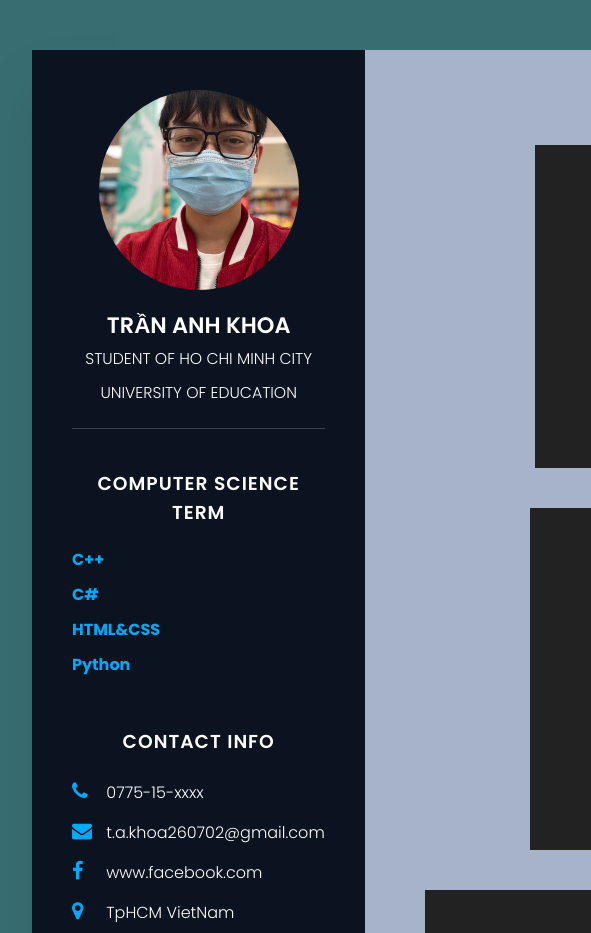
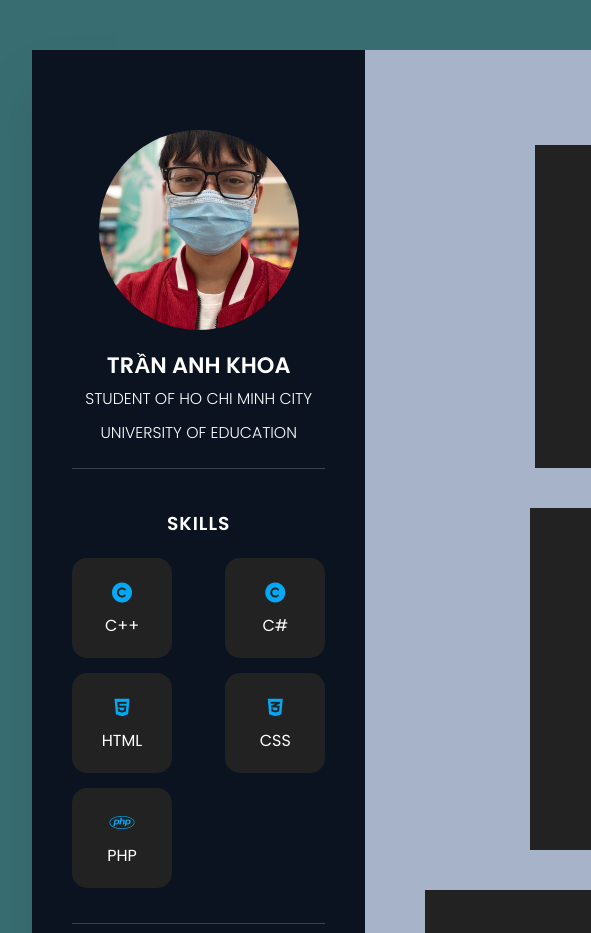
Before and after one commit to AnhKhoa267/CV, a plain HTML site: page index.html in a window 1280 px wide. Shown: the top 933 px of the page, 108-699 px from the left. Drawn offline with Linux system fonts and the light colour scheme.

Commit message:
Add files via upload

```diff
--- a/index.html
+++ b/index.html
@@ -9,6 +9,8 @@
     <link rel="stylesheet" href="https://cdnjs.cloudflare.com/ajax/libs/font-awesome/4.7.0/css/font-awesome.css"
         integrity="sha512-5A8nwdMOWrSz20fDsjczgUidUBR8liPYU+WymTZP1lmY9G6Oc7HlZv156XqnsgNUzTyMefFTcsFH/tnJE/+xBg=="
         crossorigin="anonymous" referrerpolicy="no-referrer" />
+    <script src="https://kit.fontawesome.com/b683da4083.js" crossorigin="anonymous"></script>
+
 </head>
 <body>
     <div class="container">
@@ -20,29 +22,73 @@
                 <h2>Trần Anh Khoa<br><span>Student of Ho Chi Minh city University of Education</span></h2>
             </div>
 
-            <div class="contactInfo language">
+            <!-- <div class="contactInfo language">
                 <h3 class="title">Computer Science Term</h3>
                 <ul>
                     <li>
                         <span class="text" style="color: #03a9f4; font-weight: bold;">C++</span>
-                        <!-- <span class="percent"><span class="Cplusplus"></span></span> -->
                     </li>
 
                     <li>
                         <span class="text" style="color: #03a9f4; font-weight: bold;">C#</span>
-                        <!-- <span class="percent"><span class="Csharp"></span></span> -->
                     </li>
 
                     <li>
                         <span class="text" style="color: #03a9f4; font-weight: bold;">HTML&CSS</span>
-                        <!-- <span class="percent"><span class="HTMLCSS"></span></span> -->
                     </li>
 
                     <li>
                         <span class="text" style="color: #03a9f4; font-weight: bold;">Python</span>
-                        <!-- <span class="percent"><span class="Python"></span></span> -->
                     </li>
                 </ul>
+            </div>  -->
+            <div class="profileText">
+                <h3 class="title">Skills</h3>
+                <div class="skills">
+                    <ul>
+                        <li>
+                            <div class="li_wrap">
+                                <div class="icon">
+                                    <i class="fa-solid fa-copyright"></i>
+                                </div>
+                                <div class="text">C++</div>
+                            </div>
+                        </li>
+                        <li>
+                            <div class="li_wrap">
+                                <div class="icon">
+                                    <i class="fa-solid fa-copyright"></i>
+                                </div>
+                                <div class="text">C#</div>
+                            </div>
+                        </li>
+                        <li>
+                            <div class="li_wrap">
+                                <div class="icon">
+                                    <i class="fa-brands fa-html5"></i>
+
+                                </div>
+                                <div class="text">HTML</div>
+                            </div>
+                        </li>
+                        <li>
+                            <div class="li_wrap">
+                                <div class="icon">
+                                    <i class="fa-brands fa-css3-alt"></i>
+                                </div>
+                                <div class="text">CSS</div>
+                            </div>
+                        </li>
+                        <li>
+                            <div class="li_wrap">
+                                <div class="icon">
+                                    <i class="fa-brands fa-php"></i>
+                                </div>
+                                <div class="text">PHP</div>
+                            </div>
+                        </li>
+                    </ul>
+                </div>
             </div>
 
             <div class="contactInfo">
--- a/style.css
+++ b/style.css
@@ -5,6 +5,7 @@
     padding: 0;
     box-sizing: border-box;
     font-family:'Poppins', sans-serif;
+    list-style: none;
 }
 
 body {
@@ -148,7 +149,7 @@ body {
     text-decoration: none;
 }
 
-.contactInfo.language .percent {
+/* .contactInfo.language .percent {
     margin-top: 10px;
     margin-bottom: 10px;
     background-color: #353b48;
@@ -165,9 +166,47 @@ body {
     float: left;
     height: 6px;
     background: #03a9f4;
+} */
+
+.profileText {
+    padding-top: 40px;
 }
 
-.Cplusplus {
+.skills .li_wrap,
+.hobbies .li_wrap{
+    width: 100px;
+    height: 100px;
+    margin-bottom: 15px;
+    border-radius: 15px;
+    /* background: #292b2f; */
+    display: flex;
+    flex-direction:column;
+    align-items: center;
+    justify-content: center;
+}
+
+.skills .li_wrap{
+    background: #222;
+}
+
+.skills .li_wrap .text,
+.hobbies .li_wrap .text{
+    margin-top: 5px;
+    color: #fff;
+}
+
+.skills ul, .hobbies ul {
+    display: flex;
+    flex-wrap: wrap;
+    justify-content: space-between;
+}
+
+.icon {
+    color: #03a9f4;
+    font-size: 20px;
+}
+
+/* .Cplusplus {
     width: 80%;
     animation: Cplusplus 3s;
 }
@@ -221,7 +260,7 @@ body {
     100% {
         width: 10%;
     }
-}
+} */
 
 
 /* phần bên phải */
```
